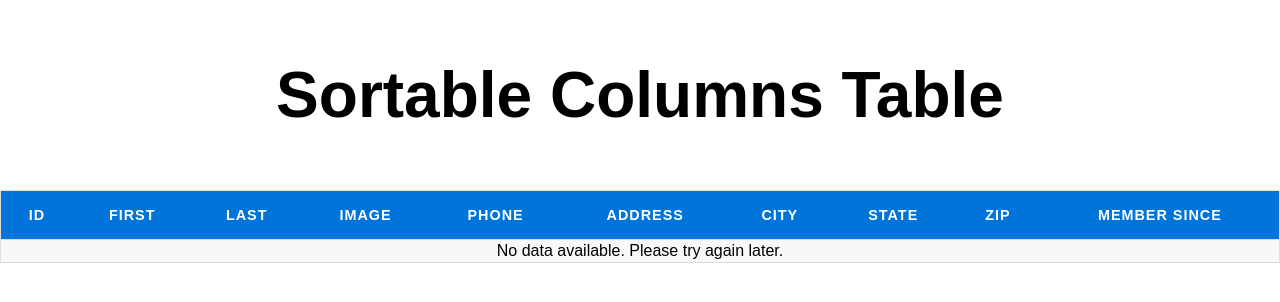
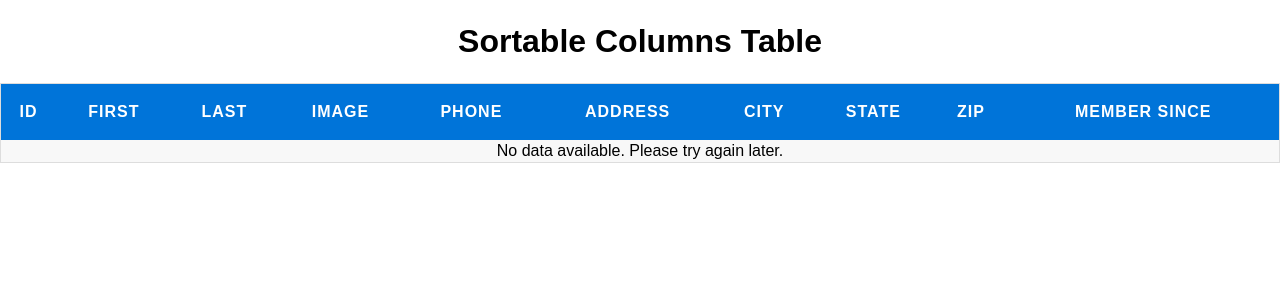
Before and after one commit to abuna1985/sortable-table, a plain HTML site: page index.html in a window 1280 px wide. Drawn offline with Linux system fonts and the light colour scheme; no server answers.

Commit message:
update table header styling and hover/tab styling

```diff
--- a/assets/css/style.css
+++ b/assets/css/style.css
@@ -22,15 +22,20 @@ body {
   width: 100%;
 }
 
-.table__caption {
+/* .table__caption {
   font-size: 2rem;
   font-weight: bold;
   margin: 12px;
-}
+} */
 
 .table__tr {
   border: 1px solid var(--main-accent-bg-color);
   padding: 5px;
+}
+
+.table__tr:first-of-type {
+  border-bottom: 1px solid var(--main-accent-bg-color);
+  border-top: none;
 }
 
 .table__tr:nth-child(odd) {
@@ -54,9 +59,8 @@ body {
   background-color: var(--main-header-bg-color);
   color: var(--main-secondary-bg-color);
   cursor: pointer;
-  font-size: 0.9rem;
   letter-spacing: 1px;
-  padding: 15px;
+  padding: 18px 6px;
   text-transform: uppercase;
 }
 
@@ -129,6 +133,12 @@ body {
   text-align: center;
 }
 
+*[tabindex]:focus {
+  background-color: var(--main-header-bg-color-dark);
+  border: 2px var(--main-header-bg-color-dark) solid;
+  outline: 2px var(--main-header-bg-color-dark) solid;
+}
+
 /* Keyframes */
 @keyframes grow {
   from {
```
